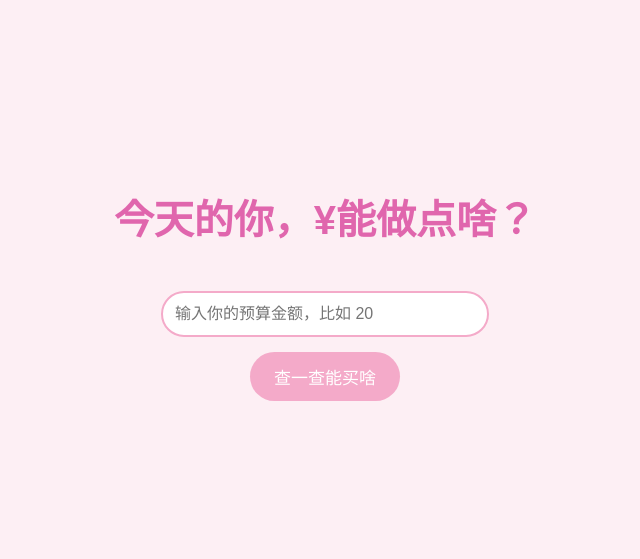
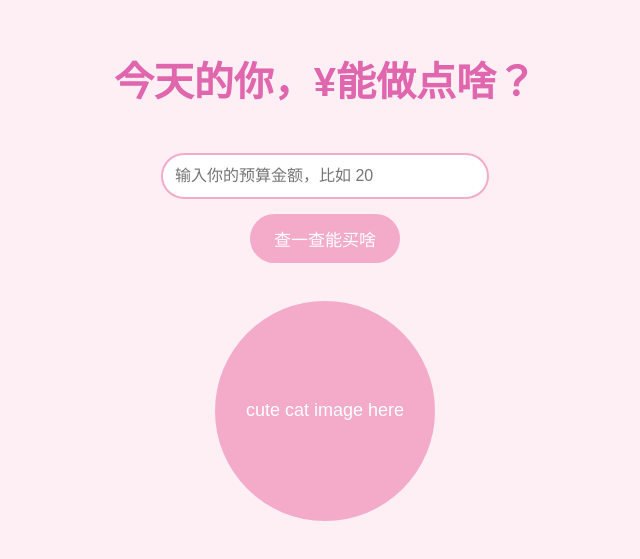
Before and after one commit to yshxin/20yuan, a React (Vite) app: page / in a window 1280 px wide. Shown: the part 119-678 px from the top of the page, without its empty margins (315-955 px from the left). Built offline with nearby package versions, Linux system fonts and the light colour scheme.

Commit message:
修改样式

```diff
--- a/src/App.css
+++ b/src/App.css
@@ -127,3 +127,27 @@ h1 {
   font-size: 14px;
   color: #666;
 }
+
+/* Add styles for the cute cat */
+.cute-cat-container {
+  display: flex;
+  justify-content: center;
+  align-items: center;
+  width: 100%;
+  min-height: 200px;
+  margin-top: 20px;
+}
+
+.cute-cat {
+  width: 200px;
+  height: 200px;
+  background-color: #f4aac9; /* Pink background */
+  border-radius: 50%; /* Circular shape */
+  display: flex; /* Use flexbox for centering text */
+  justify-content: center; /* Center horizontally */
+  align-items: center; /* Center vertically */
+  font-size: 18px; /* Adjust font size as needed */
+  color: #fff; /* Text color */
+  text-align: center;
+  padding: 10px;
+}
--- a/src/App.jsx
+++ b/src/App.jsx
@@ -34,6 +34,12 @@ export default function App() {
       />
       <button onClick={handleSearch}>查一查能买啥</button>
 
+       {results.length === 0 && (
+          <div className="cute-cat-container">
+            <p className="cute-cat">cute cat image here</p>
+          </div>
+        )}
+
       {results.length > 0 && (
         <div className="results-container">
           {results.map((item, index) => (
```
Also changed, not shown: 1 other file (tests, documents, lock files or other folders).
